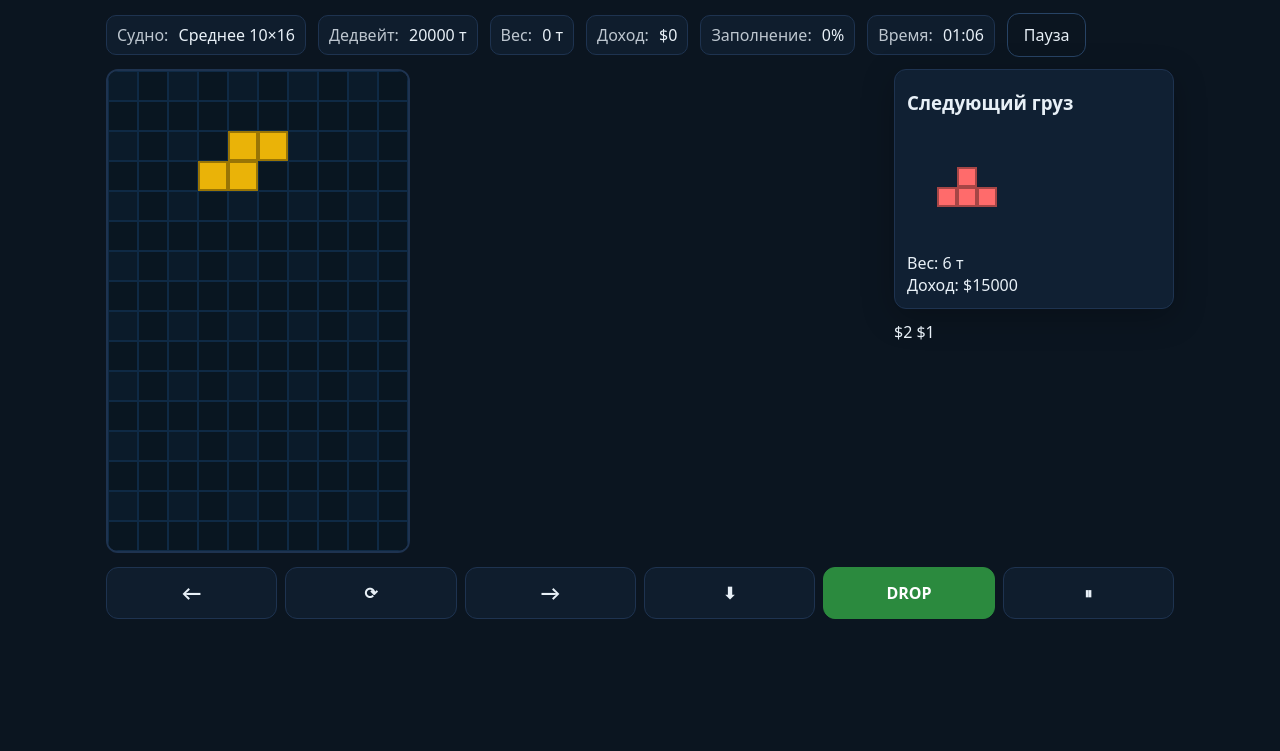
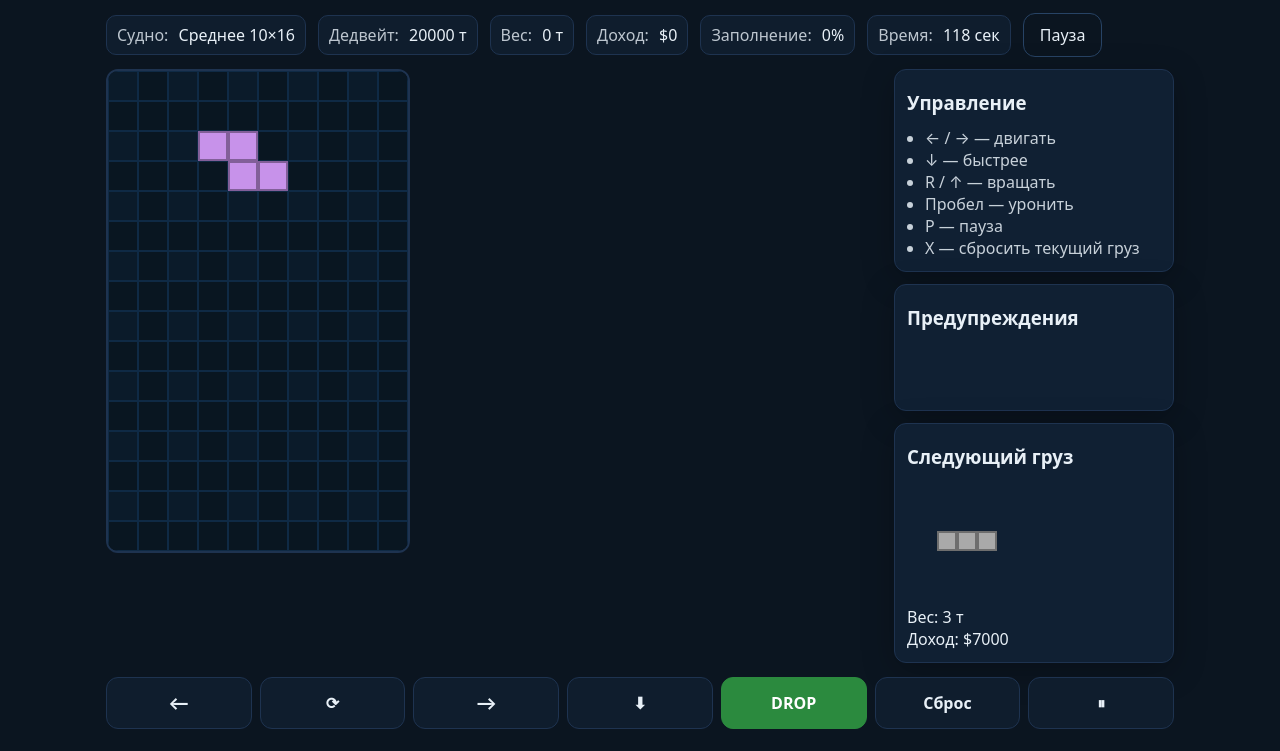
Before and after one commit to Supplychains/shipster, a plain HTML site: page index.html in a window 1280 px wide. Both pictures are taken after a click on the button "Играть". Shown: the part 70-821 px from the top of the page. Before the commit the page ends 800 px from the top, so only its background shows below. Drawn offline with Linux system fonts and the light colour scheme.

Commit message:
Update index.html

```diff
--- a/index.html
+++ b/index.html
@@ -31,11 +31,11 @@
     .sidebar{display:grid;gap:12px}
     .warnings{min-height:56px;color:#ffd166}
     .keys{margin:0;padding-left:18px;opacity:.85}
-    .result-grid{display:grid;grid-template-columns:repeat(2,minmax(180px,1fr));gap:10px;margin:8px 0 16px}
+    .result-grid{display:grid;grid-template-columns:repeat(2,minmax(180px, 1fr));gap:10px;margin:8px 0 16px}
     .buttons{display:flex;gap:10px;flex-wrap:wrap}
 
     /* Touch controls */
-    .touch-controls{display:grid;grid-template-columns:repeat(6,1fr);gap:8px;margin:14px 0 6px}
+    .touch-controls{display:grid;grid-template-columns:repeat(7,1fr);gap:8px;margin:14px 0 6px}
     .tc-btn{background:#0f1d2d;border:1px solid var(--panel-border);border-radius:12px;padding:14px 10px;color:var(--ink);font-weight:800;text-align:center;user-select:none;-webkit-user-select:none;touch-action:none}
     .tc-btn.emph{background:#2b8a3e;border-color:#2b8a3e;color:#fff}
 
@@ -84,13 +84,25 @@
         <div class="hud-item"><span class="label">Вес:</span> <span id="hud-weight">0</span> т</div>
         <div class="hud-item"><span class="label">Доход:</span> $<span id="hud-revenue">0</span></div>
         <div class="hud-item"><span class="label">Заполнение:</span> <span id="hud-fill">0</span>%</div>
-        <div class="hud-item"><span class="label">Время:</span> <span id="hud-time">00:00</span></div>
+        <div class="hud-item"><span class="label">Время:</span> <span id="hud-time">0 сек</span></div>
         <button id="btn-pause" class="ghost">Пауза</button>
       </div>
 
       <div class="playfield-wrap">
         <canvas id="board" width="300" height="480" aria-label="Трюм судна"></canvas>
         <div class="sidebar">
+          <div class="card mini">
+            <h3>Управление</h3>
+            <ul class="keys">
+              <li>← / → — двигать</li>
+              <li>↓ — быстрее</li>
+              <li>R / ↑ — вращать</li>
+              <li>Пробел — уронить</li>
+              <li>P — пауза</li>
+              <li>X — сбросить текущий груз</li>
+            </ul>
+          </div>
+          <div class="card mini"><h3>Предупреждения</h3><div id="warnings" class="warnings"></div></div>
           <div class="card mini">
             <h3>Следующий груз</h3>
             <canvas id="next" width="120" height="120"></canvas>
@@ -99,8 +111,6 @@
               <div>Доход: $<span id="meta-revenue">—</span></div>
             </div>
           </div>
-          $2
-$1
         </div>
       </div>
 
@@ -111,6 +121,7 @@ $1
         <button id="tc-right"  class="tc-btn" aria-label="Вправо">⟶</button>
         <button id="tc-down"   class="tc-btn" aria-label="Ускорить">⬇</button>
         <button id="tc-drop"   class="tc-btn emph" aria-label="Уронить">DROP</button>
+        <button id="tc-jett"   class="tc-btn" aria-label="Сбросить груз">Сброс</button>
         <button id="tc-pause"  class="tc-btn" aria-label="Пауза">⏸</button>
       </div>
     </section>
@@ -125,6 +136,7 @@ $1
           <div><span class="label">Факт. вес:</span> <span id="res-weight"></span> т</div>
           <div><span class="label">Доход:</span> $<span id="res-revenue"></span></div>
           <div><span class="label">Заполнение трюма:</span> <span id="res-fill"></span>%</div>
+          <div><span class="label">Время игры:</span> <span id="res-time"></span> сек</div>
           <div><span class="label">Эффективность:</span> <span id="res-eff"></span></div>
         </div>
         <div class="buttons">
@@ -138,10 +150,19 @@ $1
   <script>
   (function(){
     const $=(s)=>document.querySelector(s); const on=(el,ev,fn,opt)=>el&&el.addEventListener(ev,fn,opt);
-    const fmt=(t)=>{t=Math.max(0,Math.floor(t));const m=String(Math.floor(t/60)).padStart(2,'0');const s=String(t%60).padStart(2,'0');return `${m}:${s}`};
     const SHIPS={small:{w:8,h:14,dwt:8000,label:'Малое 8×14'},medium:{w:10,h:16,dwt:20000,label:'Среднее 10×16'},large:{w:12,h:18,dwt:35000,label:'Крупное 12×18'}};
-    const SHAPES=[{name:'Контейнер',m:[[1,1],[1,1]],wt:4,rev:9000,color:'#37a2ff'},{name:'Уголь',m:[[1,1,1]],wt:3,rev:7000,color:'#a9a9a9'},{name:'Зерно',m:[[1,1,1,1]],wt:5,rev:9000,color:'#ffd166'},{name:'Оборуд.',m:[[1,1,1],[1,0,0]],wt:6,rev:14000,color:'#8be28b'},{name:'Авто',m:[[0,1,0],[1,1,1]],wt:6,rev:15000,color:'#ff6b6b'},{name:'Z',m:[[1,1,0],[0,1,1]],wt:6,rev:15000,color:'#c792ea'},{name:'S',m:[[0,1,1],[1,1,0]],wt:6,rev:15000,color:'#eab308'}];
-    const clone=(m)=>m.map(r=>r.slice()); const rot=(m)=>{const h=m.length,w=m[0].length,res=Array.from({length:w},()=>Array(h).fill(0));for(let y=0;y<h;y++)for(let x=0;x<w;x++)res[x][h-1-y]=m[y][x];return res;};
+    const SHAPES=[
+      {name:'Контейнер',m:[[1,1],[1,1]],wt:4,rev:9000,color:'#37a2ff'},
+      {name:'Уголь',m:[[1,1,1]],wt:3,rev:7000,color:'#a9a9a9'},
+      {name:'Зерно',m:[[1,1,1,1]],wt:5,rev:9000,color:'#ffd166'},
+      {name:'Оборуд.',m:[[1,1,1],[1,0,0]],wt:6,rev:14000,color:'#8be28b'},
+      {name:'Авто',m:[[0,1,0],[1,1,1]],wt:6,rev:15000,color:'#ff6b6b'},
+      {name:'Z',m:[[1,1,0],[0,1,1]],wt:6,rev:15000,color:'#c792ea'},
+      {name:'S',m:[[0,1,1],[1,1,0]],wt:6,rev:15000,color:'#eab308'},
+      {name:'Пентоблок',m:[[1,0,1],[1,1,1]],wt:8,rev:18000,color:'#ffb703'}
+    ];
+    const clone=(m)=>m.map(r=>r.slice());
+    const rot=(m)=>{const h=m.length,w=m[0].length,res=Array.from({length:w},()=>Array(h).fill(0));for(let y=0;y<h;y++)for(let x=0;x<w;x++)res[x][h-1-y]=m[y][x];return res;};
 
     // DOM
     const board=$('#board'), next=$('#next'); const bctx=board.getContext('2d'); const nctx=next.getContext('2d');
@@ -149,71 +170,117 @@ $1
     const hudSize=$('#hud-size'), hudDwt=$('#hud-dwt'), hudWeight=$('#hud-weight'), hudRevenue=$('#hud-revenue'), hudFill=$('#hud-fill'), hudTime=$('#hud-time');
     const shipSizeSel=$('#ship-size'), durationSel=$('#game-duration');
     const btnStart=$('#btn-start'), btnPause=$('#btn-pause'), btnRestart=$('#btn-restart'), btnMenu=$('#btn-menu');
-
-    // Touch buttons
-    const tcLeft=$('#tc-left'), tcRight=$('#tc-right'), tcRotate=$('#tc-rotate'), tcDown=$('#tc-down'), tcDrop=$('#tc-drop'), tcPause=$('#tc-pause');
+    const tcLeft=$('#tc-left'), tcRight=$('#tc-right'), tcRotate=$('#tc-rotate'), tcDown=$('#tc-down'), tcDrop=$('#tc-drop'), tcJett=$('#tc-jett'), tcPause=$('#tc-pause');
 
     // Game state
-    const st={gridW:10,gridH:16,cell:30,board:[],dwt:20000,curWeight:0,revenue:0,running:false,paused:false,over:false,durationSec:120,timeLeft:120,lastTick:0,fallInterval:650,fallAcc:70,piece:null,nextPiece:null,px:0,py:0};
+    const st={
+      gridW:10,gridH:16,cell:30,board:[],
+      dwt:20000,curWeight:0,revenue:0,
+      running:false,paused:false,over:false,
+      durationSec:120,timeLeft:120,
+      // два независимых таймера
+      lastFall:0,lastClock:0,clockAccum:0,
+      fallInterval:650,fallAcc:70,
+      piece:null,nextPiece:null,px:0,py:0
+    };
+    let SHIP = SHIPS['medium'];
 
     const setScreen=(s)=>{[scrMenu,scrGame,scrResult].forEach(x=>x.classList.remove('active'));s.classList.add('active');};
     const initBoard=(w,h)=>{st.gridW=w;st.gridH=h;board.width=w*st.cell;board.height=h*st.cell;st.board=Array.from({length:h},()=>Array(w).fill(0));};
     const pick=()=>{const b=SHAPES[(Math.random()*SHAPES.length)|0];return {name:b.name,m:clone(b.m),wt:b.wt,rev:b.rev,color:b.color};};
 
-    function spawn(){st.piece=st.nextPiece||pick();st.nextPiece=pick();st.px=Math.floor((st.gridW-st.piece.m[0].length)/2);st.py=-st.piece.m.length;updNext();if(collides(st.px,st.py,st.piece.m)) over();}
+    function spawn(){st.piece=st.nextPiece||pick();st.nextPiece=pick();st.px=Math.floor((st.gridW-st.piece.m[0].length)/2);st.py=-st.piece.m.length;updNext();if(collides(st.px,st.py,st.piece.m)) over('Трюм сверху заполнен');}
+
     const collides=(px,py,m)=>{for(let y=0;y<m.length;y++)for(let x=0;x<m[0].length;x++){if(!m[y][x])continue;const gx=px+x,gy=py+y;if(gx<0||gx>=st.gridW||gy>=st.gridH)return true;if(gy>=0&&st.board[gy][gx])return true;}return false;};
 
-    function lock(){const m=st.piece.m;for(let y=0;y<m.length;y++)for(let x=0;x<m[0].length;x++){if(!m[y][x])continue;const gx=st.px+x,gy=st.py+y;if(gy>=0)st.board[gy][gx]={color:st.piece.color};}const nw=st.curWeight+st.piece.wt;if(nw>st.dwt){for(let y=0;y<m.length;y++)for(let x=0;x<m[0].length;x++){if(!m[y][x])continue;const gx=st.px+x,gy=st.py+y;if(gy>=0)st.board[gy][gx]=0;}warn(`Перегруз! Дедвейт ${st.dwt} т. Текущий вес: ${st.curWeight} т. Груз ${st.piece.wt} т не принят.`);return;}st.curWeight=nw;st.revenue+=st.piece.rev;}
-    const warn=(m)=>{const w=$('#warnings'); if(w) w.textContent=m;}; const clr=()=>{const w=$('#warnings'); if(w) w.textContent='';};
+    function lock(){
+      const m=st.piece.m; const cells=m.flat().reduce((a,b)=>a+b,0); const perCellRev=st.piece.rev/Math.max(1,cells);
+      for(let y=0;y<m.length;y++)for(let x=0;x<m[0].length;x++){
+        if(!m[y][x]) continue; const gx=st.px+x, gy=st.py+y; if(gy>=0) st.board[gy][gx]={color:st.piece.color,val:perCellRev};
+      }
+      st.curWeight+=st.piece.wt; st.revenue+=st.piece.rev;
+      const bonus=checkColorRowBonus(); if(bonus>0){ st.revenue+=bonus; flash(`Цветные линии: +$${Math.round(bonus)}`); }
+      if(st.curWeight>=st.dwt){ over('Дедвейт достигнут'); return; }
+    }
+
+    function checkColorRowBonus(){ let bonus=0; for(let y=0;y<st.gridH;y++){ let rowFull=true,firstColor=null,mono=true,rowValue=0; for(let x=0;x<st.gridW;x++){ const cell=st.board[y][x]; if(!cell){ rowFull=false; break; } rowValue+=cell.val||0; if(firstColor===null) firstColor=cell.color; else if(cell.color!==firstColor) mono=false; } if(rowFull&&mono){ bonus+=rowValue; highlightRow(y); } } return bonus; }
+    function highlightRow(y){ bctx.save(); bctx.globalAlpha=0.25; bctx.fillStyle='#fff'; bctx.fillRect(0,y*st.cell,board.width,st.cell); bctx.restore(); }
+
+    function warn(m){ const w=$('#warnings'); if(w) w.textContent=m; }
+    function flash(m){ warn(m); setTimeout(()=>{ const w=$('#warnings'); if(w) w.textContent=''; }, 1200); }
 
     const filled=()=>{let c=0;for(let y=0;y<st.gridH;y++)for(let x=0;x<st.gridW;x++)if(st.board[y][x])c++;return c;};
-    function hud(){hudSize.textContent=SHIP.label; hudDwt.textContent=st.dwt; $('#hud-weight').textContent=st.curWeight; $('#hud-revenue').textContent=st.revenue; const f=Math.round(100*filled()/(st.gridW*st.gridH)); $('#hud-fill').textContent=f; $('#hud-time').textContent=fmt(st.timeLeft); }
+    function hud(){ $('#hud-size').textContent=SHIP.label; $('#hud-dwt').textContent=st.dwt; $('#hud-weight').textContent=st.curWeight; $('#hud-revenue').textContent=st.revenue; const f=Math.round(100*filled()/(st.gridW*st.gridH)); $('#hud-fill').textContent=f; $('#hud-time').textContent=`${st.timeLeft} сек`; }
 
     function cell(ctx,x,y,c){const s=st.cell;ctx.fillStyle=c;ctx.fillRect(x*s,y*s,s,s);ctx.strokeStyle='rgba(0,0,0,.35)';ctx.lineWidth=2;ctx.strokeRect(x*s+1,y*s+1,s-2,s-2);}
-    function draw(){bctx.clearRect(0,0,board.width,board.height);for(let y=0;y<st.gridH;y++)for(let x=0;x<st.gridW;x++){bctx.fillStyle=(x%2===0&&y%2===0)?'#0b1b2a':'#091621';bctx.fillRect(x*st.cell,y*st.cell,st.cell,st.cell);bctx.strokeStyle='#0f2a45';bctx.strokeRect(x*st.cell,y*st.cell,st.cell,st.cell);}for(let y=0;y<st.gridH;y++)for(let x=0;x<st.gridW;x++){const c=st.board[y][x];if(c)cell(bctx,x,y,c.color);}if(st.piece){const m=st.piece.m;for(let y=0;y<m.length;y++)for(let x=0;x<m[0].length;x++){if(!m[y][x])continue;const gx=st.px+x,gy=st.py+y;if(gy>=0)cell(bctx,gx,gy,st.piece.color);}}}
+    function draw(){ bctx.clearRect(0,0,board.width,board.height); for(let y=0;y<st.gridH;y++)for(let x=0;x<st.gridW;x++){ bctx.fillStyle=(x%2===0&&y%2===0)?'#0b1b2a':'#091621'; bctx.fillRect(x*st.cell,y*st.cell,st.cell,st.cell); bctx.strokeStyle='#0f2a45'; bctx.strokeRect(x*st.cell,y*st.cell,st.cell,st.cell);} for(let y=0;y<st.gridH;y++)for(let x=0;x<st.gridW;x++){ const c=st.board[y][x]; if(c) cell(bctx,x,y,c.color); } if(st.piece){ const m=st.piece.m; for(let y=0;y<m.length;y++)for(let x=0;x<m[0].length;x++){ if(!m[y][x]) continue; const gx=st.px+x, gy=st.py+y; if(gy>=0) cell(bctx,gx,gy,st.piece.color); } } }
 
-    function updNext(){const metaW=$('#meta-weight'), metaR=$('#meta-revenue'); nctx.clearRect(0,0,next.width,next.height); if(!st.nextPiece){ if(metaW) metaW.textContent='—'; if(metaR) metaR.textContent='—'; return; } if(metaW) metaW.textContent=st.nextPiece.wt; if(metaR) metaR.textContent=st.nextPiece.rev; const m=st.nextPiece.m,cs=20,w=m[0].length*cs,h=m.length*cs,ox=(next.width-w)/2,oy=(next.height-h)/2; for(let y=0;y<m.length;y++)for(let x=0;x<m[0].length;x++){if(!m[y][x])continue;nctx.fillStyle=st.nextPiece.color;nctx.fillRect(ox+x*cs,oy+y*cs,cs,cs);nctx.strokeStyle='rgba(0,0,0,.35)';nctx.lineWidth=2;nctx.strokeRect(ox+x*cs+1,oy+y*cs+1,cs-2,cs-2);} }
+    function updNext(){ const metaW=$('#meta-weight'), metaR=$('#meta-revenue'); nctx.clearRect(0,0,next.width,next.height); if(!st.nextPiece){ if(metaW) metaW.textContent='—'; if(metaR) metaR.textContent='—'; return; } if(metaW) metaW.textContent=st.nextPiece.wt; if(metaR) metaR.textContent=st.nextPiece.rev; const m=st.nextPiece.m,cs=20,w=m[0].length*cs,h=m.length*cs,ox=(next.width-w)/2,oy=(next.height-h)/2; for(let y=0;y<m.length;y++)for(let x=0;x<m[0].length;x++){ if(!m[y][x]) continue; nctx.fillStyle=st.nextPiece.color; nctx.fillRect(ox+x*cs,oy+y*cs,cs,cs); nctx.strokeStyle='rgba(0,0,0,.35)'; nctx.lineWidth=2; nctx.strokeRect(ox+x*cs+1,oy+y*cs+1,cs-2,cs-2); } }
 
-    function loop(ts){ if(!st.running) return; if(st.paused){ requestAnimationFrame(loop); return; } if(!st.lastTick) st.lastTick=ts; const dt=ts-st.lastTick; st.timeLeft-=dt/1000; if(st.timeLeft<=0){ over(); return; } const iv=keys.has('ArrowDown')?st.fallAcc:st.fallInterval; if(dt>=iv){ st.lastTick=ts; fall(); } hud(); draw(); requestAnimationFrame(loop); }
-    function fall(){ if(!st.piece) return; if(!collides(st.px,st.py+1,st.piece.m)) st.py++; else { lock(); clr(); spawn(); } }
+    // ===== Главный цикл с «нормальной» секундой =====
+    function loop(ts){
+      if(!st.running) return;
+      if(st.paused){ requestAnimationFrame(loop); return; }
+
+      // Инициализация таймеров
+      if(!st.lastClock) st.lastClock = ts;
+      if(!st.lastFall)  st.lastFall  = ts;
+
+      // 1) Часы игры: накапливаем миллисекунды и вычитаем целые секунды
+      const dtClock = ts - st.lastClock; // мс
+      st.lastClock = ts;
+      st.clockAccum += dtClock;
+      if (st.clockAccum >= 1000) {
+        const whole = Math.floor(st.clockAccum / 1000); // целые секунды
+        st.timeLeft = Math.max(0, st.timeLeft - whole);
+        st.clockAccum -= whole * 1000;
+        if (st.timeLeft === 0) { over('Время вышло'); return; }
+      }
+
+      // 2) Падение фигуры — отдельный интервал
+      const interval = keys.has('ArrowDown') ? st.fallAcc : st.fallInterval;
+      const dtFall = ts - st.lastFall;
+      if (dtFall >= interval) { st.lastFall = ts; fall(); }
+
+      hud();
+      draw();
+      requestAnimationFrame(loop);
+    }
+
+    function fall(){ if(!st.piece) return; if(!collides(st.px,st.py+1,st.piece.m)) st.py++; else { lock(); spawn(); } }
     function drop(){ while(!collides(st.px,st.py+1,st.piece.m)) st.py++; lock(); spawn(); }
     function move(dx){ if(!st.piece) return; const nx=st.px+dx; if(!collides(nx,st.py,st.piece.m)) st.px=nx; }
     function rotate(){ if(!st.piece) return; const r=rot(st.piece.m); if(!collides(st.px,st.py,r)) st.piece.m=r; else if(!collides(st.px-1,st.py,r)){ st.px-=1; st.piece.m=r; } else if(!collides(st.px+1,st.py,r)){ st.px+=1; st.piece.m=r; } }
+    function jettison(){ if(!st.running||st.paused||!st.piece) return; st.piece=null; flash('Груз сброшен'); spawn(); }
 
     const keys=new Set();
-    on(window,'keydown',(e)=>{ if(!st.running) return; keys.add(e.key); if(e.key==='ArrowLeft'){e.preventDefault(); move(-1);} if(e.key==='ArrowRight'){e.preventDefault(); move(1);} if(e.key==='ArrowUp'||e.key==='r'||e.key==='R'){e.preventDefault(); rotate();} if(e.key===' '){e.preventDefault(); drop();} if(e.key==='p'||e.key==='P'){ pause(); } }, {passive:false});
+    on(window,'keydown',(e)=>{ if(!st.running) return; keys.add(e.key); if(e.key==='ArrowLeft'){e.preventDefault(); move(-1);} if(e.key==='ArrowRight'){e.preventDefault(); move(1);} if(e.key==='ArrowUp'||e.key==='r'||e.key==='R'){e.preventDefault(); rotate();} if(e.key===' '){e.preventDefault(); drop();} if(e.key==='x'||e.key==='X'){ e.preventDefault(); jettison(); } if(e.key==='p'||e.key==='P'){ pause(); } }, {passive:false});
     on(window,'keyup',(e)=> keys.delete(e.key));
 
     function pause(){ if(!st.running) return; st.paused=!st.paused; const p=$('#btn-pause'); if(p) p.textContent=st.paused?'Продолжить':'Пауза'; }
 
-    let SHIP = SHIPS[shipSizeSel.value];
-    function start(){ SHIP = SHIPS[shipSizeSel.value]; const dur=Number(durationSel.value); initBoard(SHIP.w,SHIP.h); st.dwt=SHIP.dwt; st.curWeight=0; st.revenue=0; st.over=false; st.running=true; st.paused=false; st.durationSec=dur; st.timeLeft=dur; st.lastTick=0; $('#hud-size').textContent=SHIP.label; $('#hud-dwt').textContent=SHIP.dwt; $('#res-size').textContent=SHIP.label; $('#res-dwt').textContent=SHIP.dwt; clr(); st.nextPiece=pick(); spawn(); setScreen(scrGame); const p=$('#btn-pause'); if(p) p.textContent='Пауза'; requestAnimationFrame(loop); }
-    function over(){ st.running=false; st.over=true; $('#res-weight').textContent=st.curWeight; $('#res-revenue').textContent=st.revenue; const f=Math.round(100*filled()/(st.gridW*st.gridH)); $('#res-fill').textContent=f; const eff=((st.revenue/Math.max(1,st.dwt))*(f/100)).toFixed(3); $('#res-eff').textContent=eff; setScreen(scrResult); }
+    function start(){ SHIP = SHIPS[shipSizeSel.value]; const dur=Number(durationSel.value); initBoard(SHIP.w,SHIP.h); st.dwt=SHIP.dwt; st.curWeight=0; st.revenue=0; st.over=false; st.running=true; st.paused=false; st.durationSec=dur; st.timeLeft=dur; st.lastFall=0; st.lastClock=0; st.clockAccum=0; $('#hud-size').textContent=SHIP.label; $('#hud-dwt').textContent=SHIP.dwt; $('#res-size').textContent=SHIP.label; $('#res-dwt').textContent=SHIP.dwt; $('#res-time').textContent='0'; spawn(); setScreen(scrGame); const p=$('#btn-pause'); if(p) p.textContent='Пауза'; requestAnimationFrame(loop); }
+    function over(reason){ st.running=false; st.over=true; $('#res-weight').textContent=st.curWeight; $('#res-revenue').textContent=st.revenue; const f=Math.round(100*filled()/(st.gridW*st.gridH)); $('#res-fill').textContent=f; $('#res-time').textContent = String(Math.max(0, Math.round(st.durationSec - st.timeLeft))); const eff=((st.revenue/Math.max(1,st.dwt))*(f/100)).toFixed(3); $('#res-eff').textContent=eff; if(reason) warn(reason); setScreen(scrResult); }
 
     on(btnStart,'click',start); on(btnPause,'click',pause); on(btnRestart,'click',start); on(btnMenu,'click',()=>setScreen(scrMenu));
 
-    // ===== Touch controls (tap + hold repeat) =====
+    // Touch controls (tap + hold repeat)
     const holders=new Map();
-    function addHold(el, action, initial=200, repeat=80){
-      if(!el) return;
-      const start=(ev)=>{ ev.preventDefault(); if(!st.running||st.paused) return; action(); const t1=setTimeout(()=>{ const t2=setInterval(()=>action(), repeat); holders.set(el,{t1:null,t2}); }, initial); holders.set(el,{t1,t2:null}); };
-      const end=()=>{ const h=holders.get(el); if(h){ if(h.t1) clearTimeout(h.t1); if(h.t2) clearInterval(h.t2); holders.delete(el);} };
-      on(el,'pointerdown',start,{passive:false}); on(el,'pointerup',end); on(el,'pointerleave',end); on(el,'pointercancel',end);
-    }
+    function addHold(el, action, initial=200, repeat=80){ if(!el) return; const start=(ev)=>{ ev.preventDefault(); if(!st.running||st.paused) return; action(); const t1=setTimeout(()=>{ const t2=setInterval(()=>action(), repeat); holders.set(el,{t1:null,t2}); }, initial); holders.set(el,{t1,t2:null}); }; const end=()=>{ const h=holders.get(el); if(h){ if(h.t1) clearTimeout(h.t1); if(h.t2) clearInterval(h.t2); holders.delete(el);} }; on(el,'pointerdown',start,{passive:false}); on(el,'pointerup',end); on(el,'pointerleave',end); on(el,'pointercancel',end); }
     addHold(tcLeft, ()=>move(-1));
     addHold(tcRight, ()=>move(1));
-    addHold(tcDown, ()=>{ st.lastTick=0; /* форснем шаг падения */ });
-
+    addHold(tcDown, ()=>{ /* ускорение падения */ st.lastFall = 0; });
     on(tcRotate,'pointerdown',(e)=>{ e.preventDefault(); if(!st.running||st.paused) return; rotate(); }, {passive:false});
     on(tcDrop,'pointerdown',(e)=>{ e.preventDefault(); if(!st.running||st.paused) return; drop(); }, {passive:false});
+    on(tcJett,'pointerdown',(e)=>{ e.preventDefault(); jettison(); }, {passive:false});
     on(tcPause,'pointerdown',(e)=>{ e.preventDefault(); pause(); }, {passive:false});
 
-    // ===== Simple gestures on canvas =====
+    // Жесты на холсте: тап=поворот, свайп влево/вправо/вниз
     let touchStart=null;
     on(board,'touchstart',(e)=>{ if(!st.running) return; const t=e.changedTouches[0]; touchStart={x:t.clientX,y:t.clientY,time:performance.now()}; e.preventDefault(); }, {passive:false});
-    on(board,'touchend',(e)=>{ if(!st.running) return; const t=e.changedTouches[0]; if(!touchStart) return; const dx=t.clientX-touchStart.x, dy=t.clientY-touchStart.y; const dt=performance.now()-touchStart.time; const ax=Math.abs(dx), ay=Math.abs(dy); if(ax<12 && ay<12 && dt<180){ rotate(); } else if(ax>ay){ if(ax>20){ dx>0 ? move(1) : move(-1); } } else { if(dy>28){ drop(); } else if(dy<-28){ /* вверх — пауза */ pause(); } } touchStart=null; e.preventDefault(); }, {passive:false});
+    on(board,'touchend',(e)=>{ if(!st.running) return; const t=e.changedTouches[0]; if(!touchStart) return; const dx=t.clientX-touchStart.x, dy=t.clientY-touchStart.y; const dt=performance.now()-touchStart.time; const ax=Math.abs(dx), ay=Math.abs(dy); if(ax<12 && ay<12 && dt<180){ rotate(); } else if(ax>ay){ if(ax>20){ dx>0 ? move(1) : move(-1); } } else { if(dy>28){ drop(); } } touchStart=null; e.preventDefault(); }, {passive:false});
 
-    console.log('Ship Tetris (mobile one‑file) ready');
+    console.log('Ship Tetris (mobile one‑file) ready — seconds are real‑time now');
   })();
   </script>
 </body>
```
